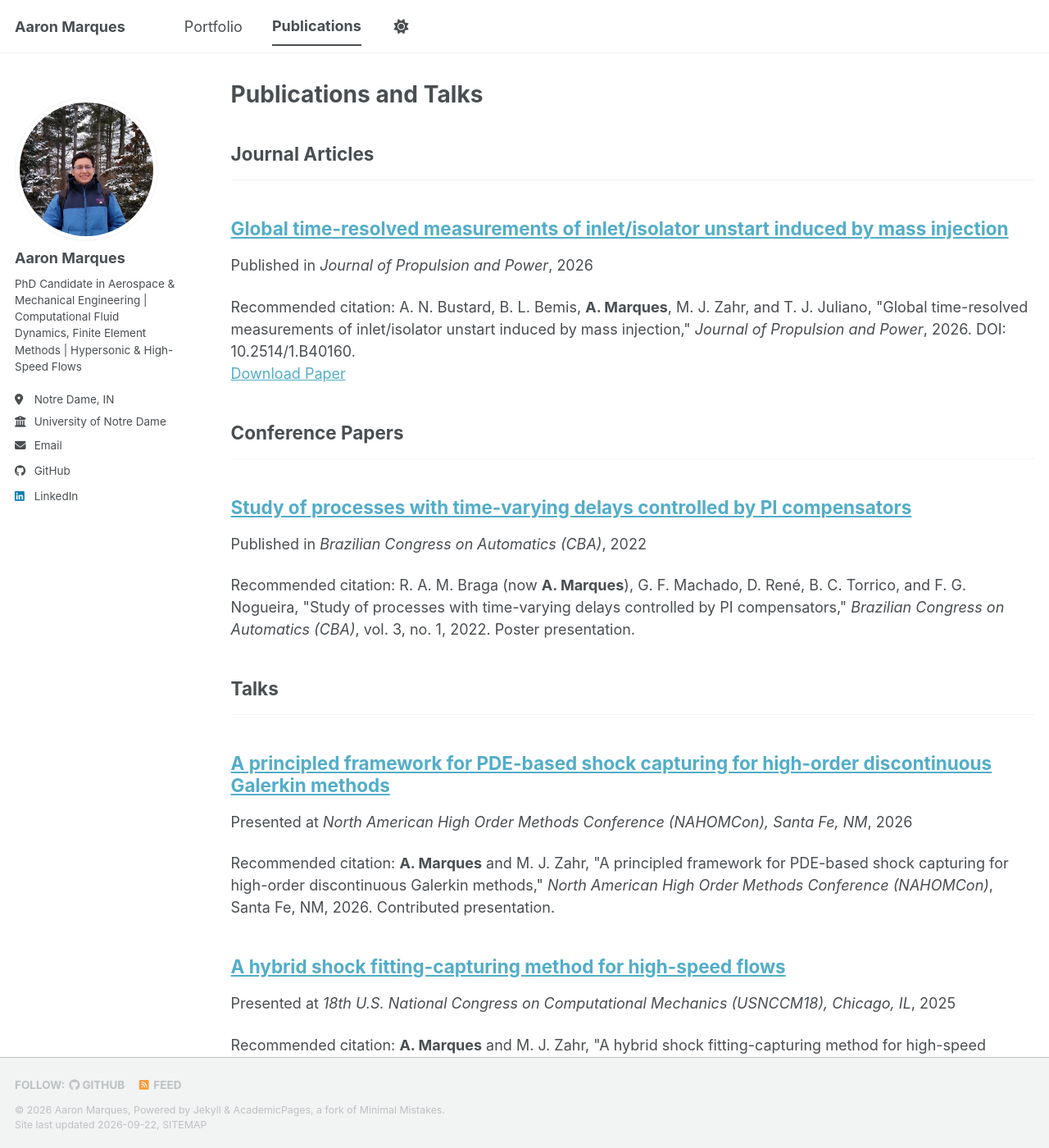
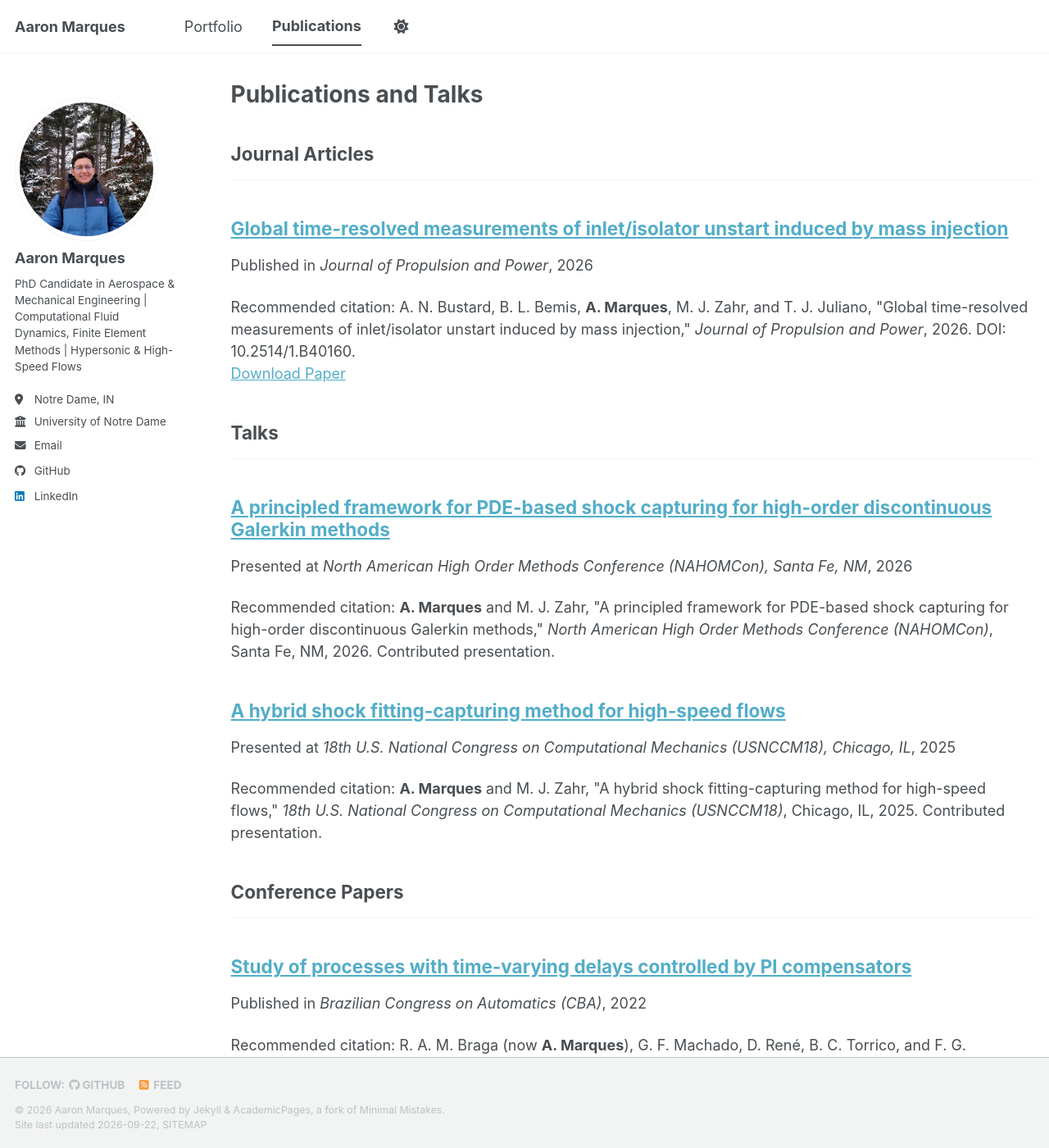
Before and after one commit to aaronmqs/aaronmqs.github.io, a Jekyll site: the page built from _pages/publications.html, in a window 1280 px wide and 1400 px high. Shown: the whole window at 82% size. Built offline with Jekyll 4.4.1, drawn with Linux system fonts in a browser that asks for light colours; a style sheet for code colours, icons or effects is not loaded; part of the change alters nothing that is shown.

Commit message:
Move CBA paper to the bottom

```diff
--- a/_config.yml
+++ b/_config.yml
@@ -86,10 +86,10 @@ author:
 publication_category:
   manuscripts:
     title: 'Journal Articles'
+  talks:
+    title: 'Talks'
   conferences:
     title: 'Conference Papers'
-  talks:
-    title: 'Talks'
 
 # Site Settings
 teaser                   :  # filename of teaser fallback teaser image placed in /images/ for social media previews
```
